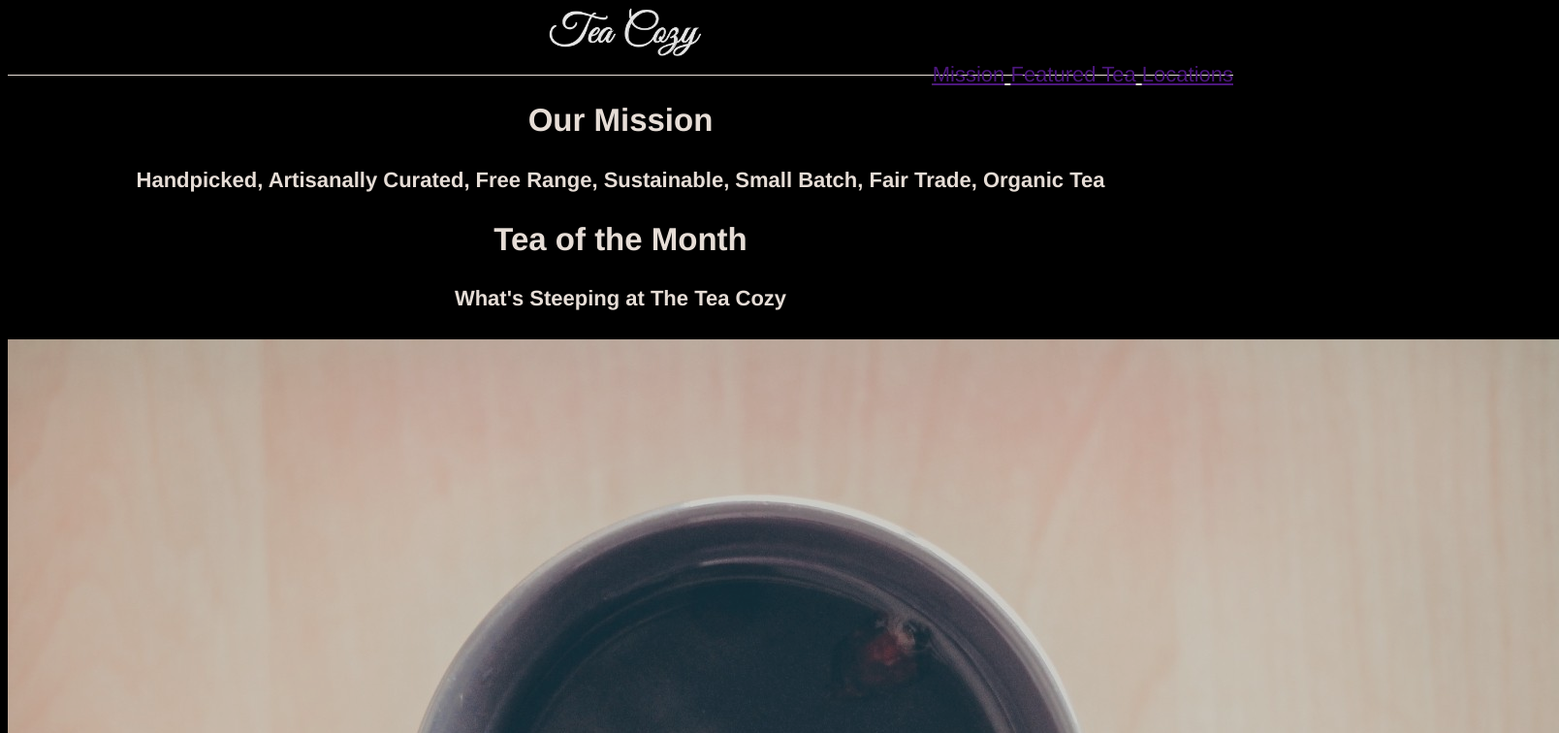
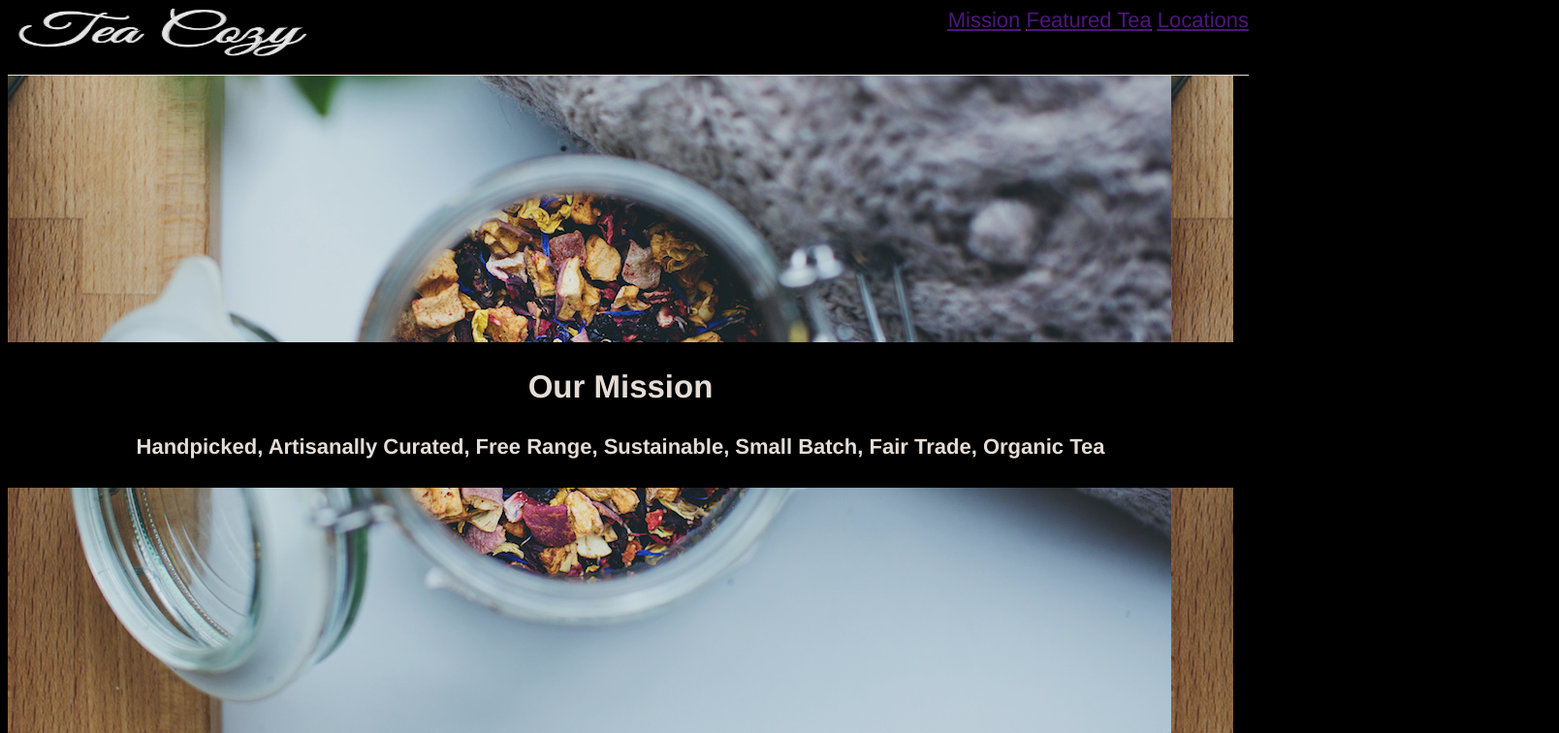
Before and after one commit to AndrewDiedrich/TeaCozy, a plain HTML site: page index.html in a window 1280 px wide. Shown: the top 756 px of the page at 97% size, 1608 px wide, since content can reach past the window. Drawn offline with Linux system fonts and the light colour scheme.

Commit message:
styling still

```diff
--- a/index.html
+++ b/index.html
@@ -14,7 +14,8 @@
         <span><a href="">Locations</a></span>
       </nav>
     </header>
-    <div class="our-mission-background">
+  <div class="main">
+    <div id="our-mission-background" class="flex-container">
       <div class="our-mission-text">
         <h2>Our Mission</h2>
         <h4>Handpicked, Artisanally Curated, Free Range, Sustainable, Small Batch, Fair Trade, Organic Tea</h4>
@@ -25,7 +26,7 @@
         <h2>Tea of the Month</h2>
         <h4>What's Steeping at The Tea Cozy</h4>
       </div>
-      <div class="tea-of-the-month teas">
+      <div class="tea-of-the-month-teas">
         <div class="items">
           <img src="resources\images\berryblitz.jpg" alt="berry tea in cup">
           <span>Fall Berry Blitz tea</span>
@@ -47,9 +48,9 @@
           <span>Bedford Bizarre Tea</span>
       </div>
     </div>
-    <div class="locations">
+    <div id="locations">
       <h2>Locations</h2>
-      <div class="container locations">
+      <div class="locations flex-container">
         <div class="location">
           <h3>Downtown</h3>
           <p>384 West 4th St</p>
@@ -62,7 +63,7 @@
           <p>(Northwest Corner)</p>
           <p>Portland, Maine</p>
         </div>
-        <div>
+        <div class="location">
           <h3>Oakdale</h3>
           <p>515 Crescent Avenue</p>
           <p>Second Floor</p>
@@ -75,6 +76,7 @@
       <h5>contact@theteacozy.com</h5>
       <h5>917-555-8904</h5>
     </div>
+  </div>
     <footer>
       <h5>copyright The Tea Cozy 2017</h5>
     </footer>
--- a/resources/css/style.css
+++ b/resources/css/style.css
@@ -1,3 +1,15 @@
+html {
+  margin: 0;
+  padding: 0;
+}
+.flex-container {
+  display: flex;
+  justify-content: center;
+  flex-wrap: wrap;
+}
+div {
+  display: block;
+}
 body {
   font-family: Helvetica;
   font-size: 22px;
@@ -7,20 +19,90 @@ body {
   text-align: center;
 }
 header {
-  display: fixed;
+  position: fixed;
   height: 69px;
   width: 100%;
   border-bottom: 1px solid seashell;
   z-index: 1;
+  background-color: black;
+  display: flex;
+  flex-wrap: wrap;
+  margin: 0;
+  padding: 0;
 }
 header img {
   padding-left: 10px;
-  text-align: left;
   height: 50px;
 }
 nav {
-  text-decoration: underline;
-  display: block;
   flex-grow: 1;
   text-align: right;
 }
+nav span{
+  text-decoration: underline;
+  justify-content: space-between;
+}
+#our-mission-background {
+  background-image: url("../images/missionbackground.jpg");
+  padding-top: 70px;
+  height: 700px;
+}
+.our-mission-text {
+  background-color: black;
+  width: 100%;
+  margin: auto;
+}
+.tea-of-the-month {
+    height: 700px;
+    width: 1000px;
+    margin: auto;
+    padding-top: 70px;
+
+}
+.tea-of-the-month-heading {
+  width: 1000px;
+}
+.tea-of-the-month-teas {
+  display: flex;
+  justify-content: center;
+  flex-wrap: wrap;
+}
+img {
+  height: 200px;
+  width: 300px;
+  display: flex;
+  padding-bottom: 10px;
+}
+.item {
+  padding: 5px;
+}
+}
+#locations {
+  background-image: url("../images/locationsbackground.jpg");
+  height: 500px;
+  width: auto;
+}
+.locations.flex-container {
+  justify-content: space-between;
+}
+#locations .flex-container {
+  margin: auto;
+  width: 1100px;
+}
+.location {
+  opacity: 1.0;
+  padding: 10px;
+  margin: 5px 20px;
+  background-color: black;
+  flex-basis: 280px;
+  display: flex;
+  flex-direction: column;
+  justify-content: center;
+}
+.contact {
+  height: 200px;
+}
+footer {
+  padding-right: 20px;
+  text-align: left;
+}
```
